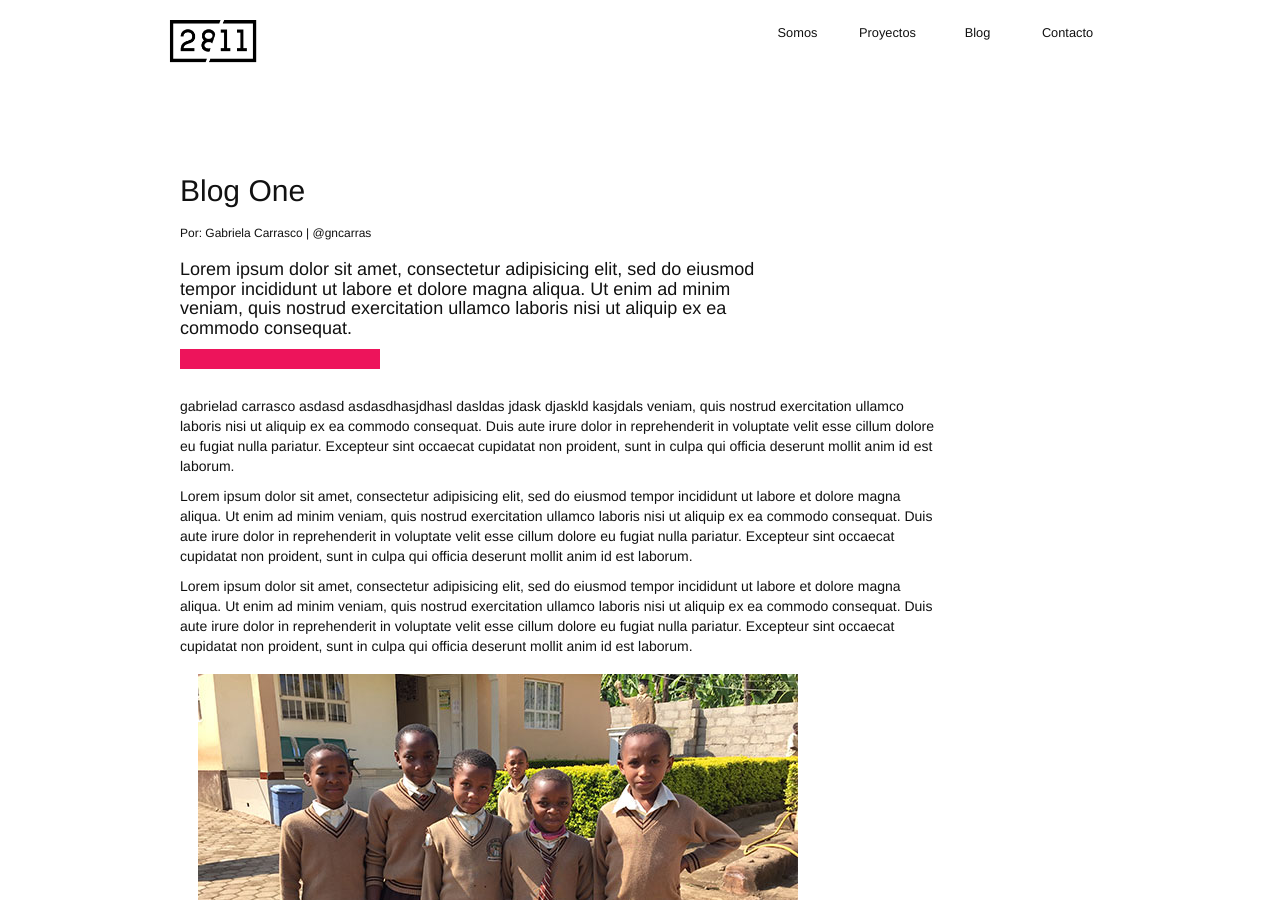
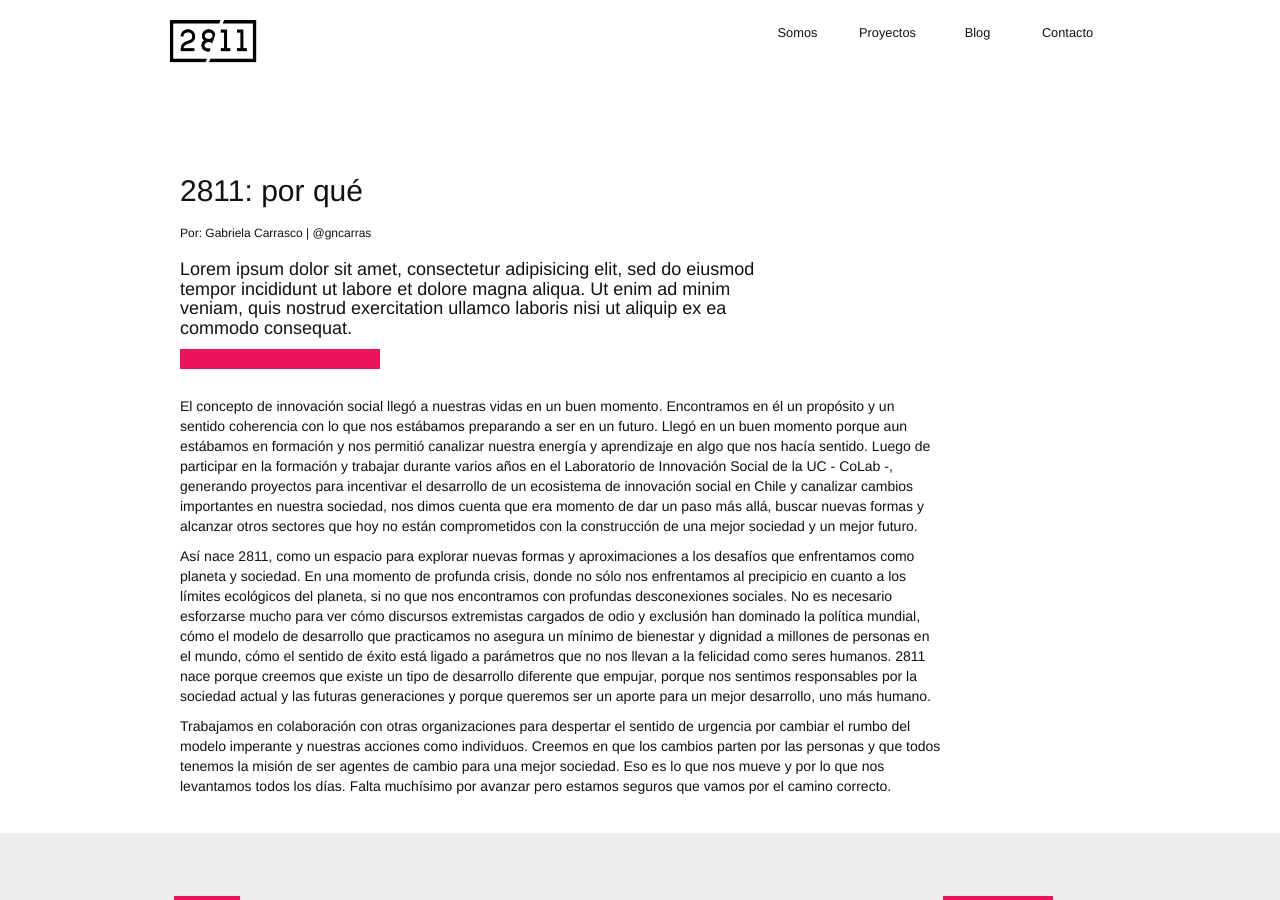
Before and after one commit to 2811Chile/2811Chile.github.io, a Jekyll site: the page built from _posts/2017-01-25-default.md, in a window 1280 px wide and 900 px high. Built offline with Jekyll 4.4.1, drawn with Linux system fonts in a browser that asks for light colours; nearby versions of some CDN libraries; some web fonts are replaced; some of the changed text lies outside the part shown.

Commit message:
Updated Default

```diff
--- a/_posts/2017-01-25-default.md
+++ b/_posts/2017-01-25-default.md
@@ -1,7 +1,7 @@
 ---
-title: Default
+title: '2811: por qué'
 date: 2017-01-25 00:00:00 Z
-nombre: Blog One
+nombre: '2811: por qué'
 fecha: 2016-01-01 00:00:00 Z
 autor: Gabriela Carrasco
 contacto: "@gncarras"
@@ -15,14 +15,8 @@
 layout: post
 ---
 
-gabrielad carrasco asdasd asdasdhasjdhasl dasldas jdask djaskld kasjdals <!--mas--> veniam, quis nostrud exercitation ullamco laboris nisi ut aliquip ex ea commodo consequat. Duis aute irure dolor in reprehenderit in voluptate velit esse cillum dolore eu fugiat nulla pariatur. Excepteur sint occaecat cupidatat non proident, sunt in culpa qui officia deserunt mollit anim id est laborum.
+El concepto de innovación social llegó a nuestras vidas en un buen momento. Encontramos en él un propósito y un sentido coherencia con lo que nos estábamos preparando a ser en un futuro. <!--mas--> Llegó en un buen momento porque aun estábamos en formación y nos permitió canalizar nuestra energía y aprendizaje en algo que nos hacía sentido. Luego de participar en la formación y trabajar durante varios años en el Laboratorio de Innovación Social de la UC - CoLab -, generando proyectos para incentivar el desarrollo de un ecosistema de innovación social en Chile y canalizar cambios importantes en nuestra sociedad, nos dimos cuenta que era momento de dar un paso más allá, buscar nuevas formas y alcanzar otros sectores que hoy no están comprometidos con la construcción de una mejor sociedad y un mejor futuro.
 
-Lorem ipsum dolor sit amet, consectetur adipisicing elit, sed do eiusmod tempor incididunt ut labore et dolore magna aliqua. Ut enim ad minim veniam, quis nostrud exercitation ullamco laboris nisi ut aliquip ex ea commodo consequat. Duis aute irure dolor in reprehenderit in voluptate velit esse cillum dolore eu fugiat nulla pariatur. Excepteur sint occaecat cupidatat non proident, sunt in culpa qui officia deserunt mollit anim id est laborum.
+Así nace 2811, como un espacio para explorar nuevas formas y aproximaciones a los desafíos que enfrentamos como planeta y sociedad. En una momento de profunda crisis, donde no sólo nos enfrentamos al precipicio en cuanto a los límites ecológicos del planeta, si no que nos encontramos con profundas desconexiones sociales. No es necesario esforzarse mucho para ver cómo discursos extremistas cargados de odio y exclusión han dominado la política mundial, cómo el modelo de desarrollo que practicamos no asegura un mínimo de bienestar y dignidad a millones de personas en el mundo, cómo el sentido de éxito está ligado a parámetros que no nos llevan a la felicidad como seres humanos. 2811 nace porque creemos que existe un tipo de desarrollo diferente que empujar, porque nos sentimos responsables por la sociedad actual y las futuras generaciones y porque queremos ser un aporte para un mejor desarrollo, uno más humano.
 
-Lorem ipsum dolor sit amet, consectetur adipisicing elit, sed do eiusmod tempor incididunt ut labore et dolore magna aliqua. Ut enim ad minim veniam, quis nostrud exercitation ullamco laboris nisi ut aliquip ex ea commodo consequat. Duis aute irure dolor in reprehenderit in voluptate velit esse cillum dolore eu fugiat nulla pariatur. Excepteur sint occaecat cupidatat non proident, sunt in culpa qui officia deserunt mollit anim id est laborum.
-
-![alt text](/assets/images/proyectos/proyect1.jpg "Proyecto 1"){:class="img-responsive"}
-
-Lorem ipsum dolor sit amet, consectetur adipisicing elit, sed do eiusmod tempor incididunt ut labore et dolore magna aliqua. Ut enim ad minim veniam, quis nostrud exercitation ullamco laboris nisi ut aliquip ex ea commodo consequat. Duis aute irure dolor in reprehenderit in voluptate velit esse cillum dolore eu fugiat nulla pariatur. Excepteur sint occaecat cupidatat non proident, sunt in culpa qui officia deserunt mollit anim id est laborum.
-
-Lorem ipsum dolor sit amet, consectetur adipisicing elit, sed do eiusmod tempor incididunt ut labore et dolore magna aliqua. Ut enim ad minim veniam, quis nostrud exercitation ullamco laboris nisi ut aliquip ex ea commodo consequat. Duis aute irure dolor in reprehenderit in voluptate velit esse cillum dolore eu fugiat nulla pariatur. Excepteur sint occaecat cupidatat non proident, sunt in culpa qui officia deserunt mollit anim id est laborum.
+Trabajamos en colaboración con otras organizaciones para despertar el sentido de urgencia por cambiar el rumbo del modelo imperante y nuestras acciones como individuos. Creemos en que los cambios parten por las personas y que todos tenemos la misión de ser agentes de cambio para una mejor sociedad. Eso es lo que nos mueve y por lo que nos levantamos todos los días. Falta muchísimo por avanzar pero estamos seguros que vamos por el camino correcto.
```
